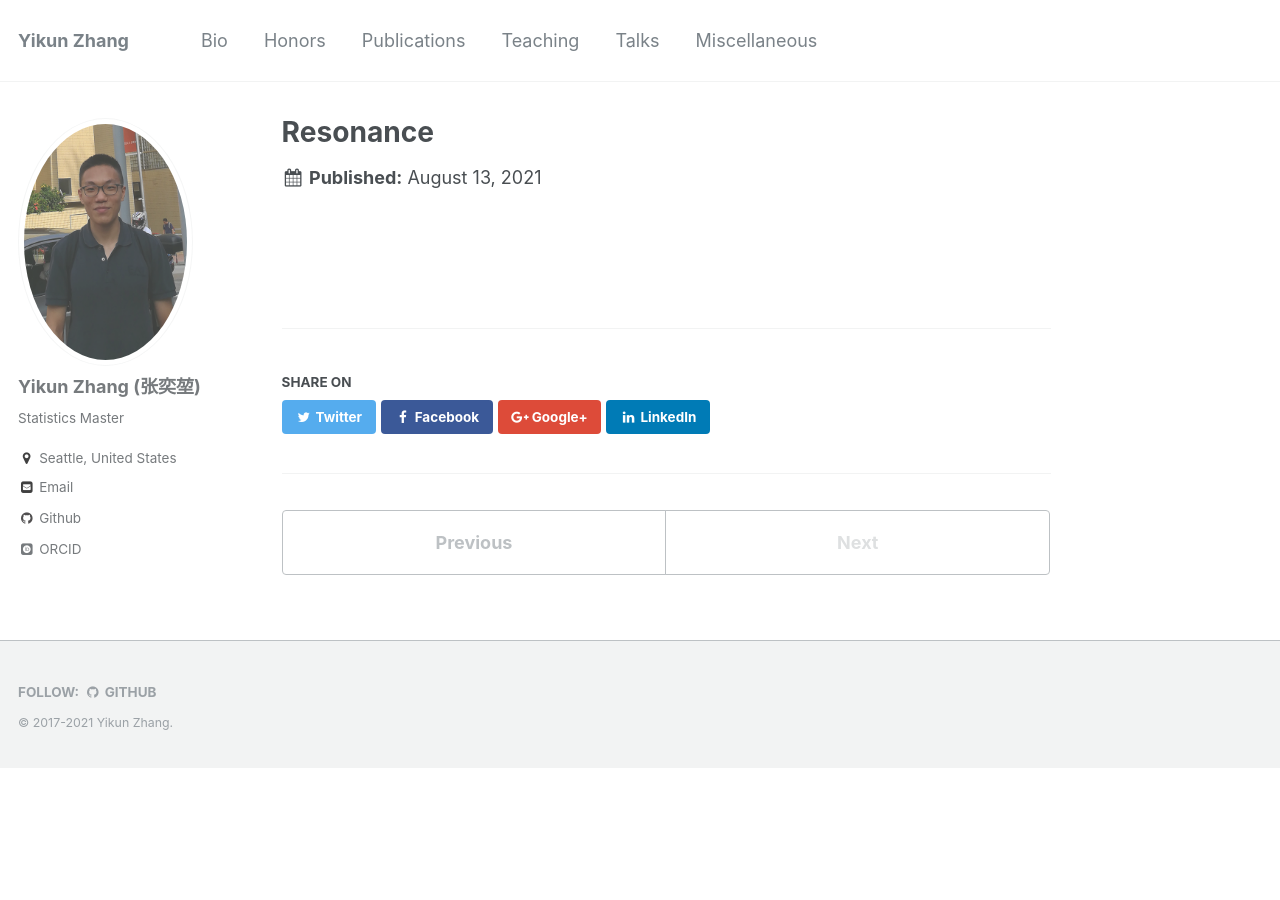
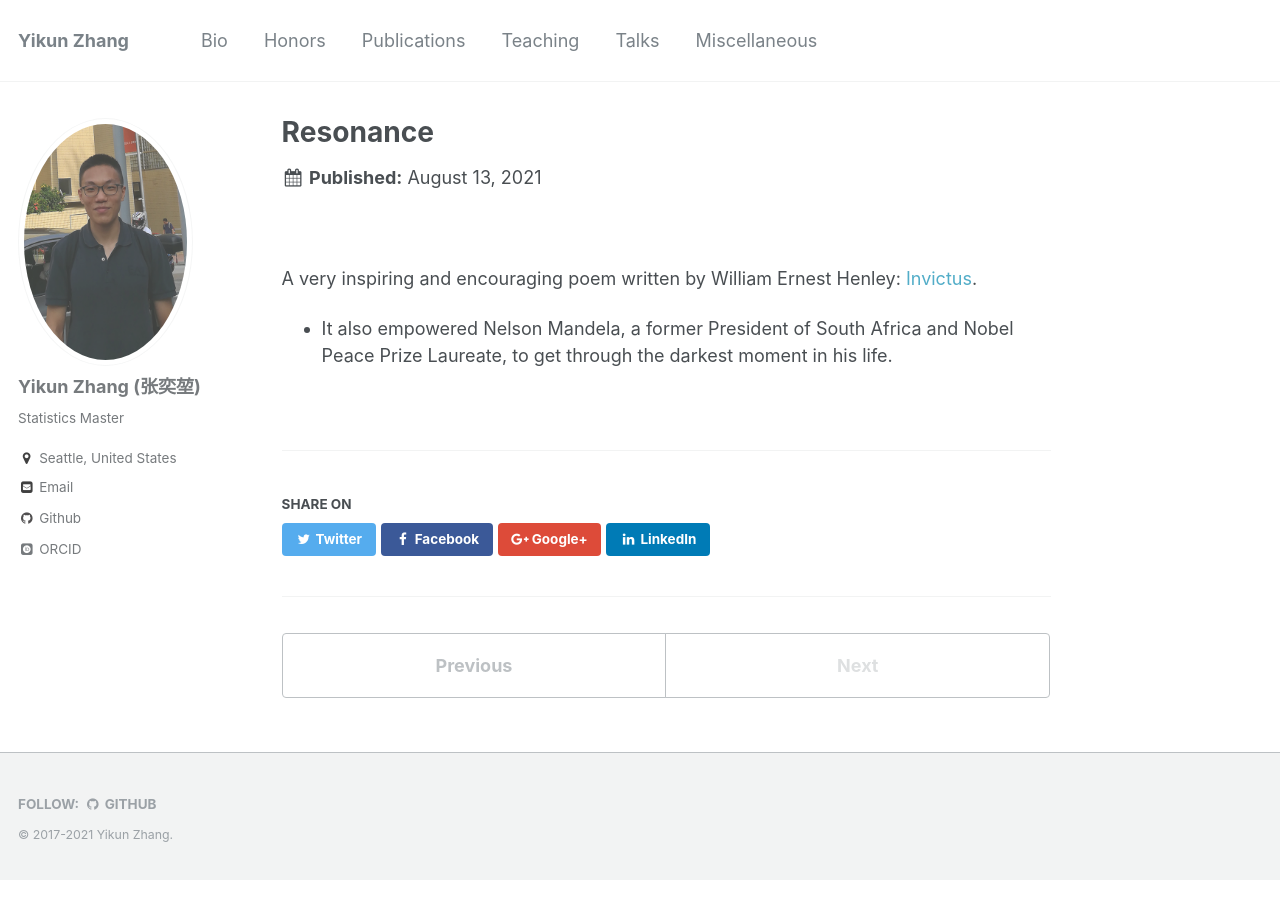
Before and after one commit to zhangyk8/zhangyk8.github.io, a Jekyll site: the page built from _portfolio/portfolio-4.md, in a window 1280 px wide. Built offline with Jekyll 4.4.1, drawn with Linux system fonts in a browser that asks for light colours; some web fonts are replaced.

Commit message:
Update portfolio-4.md

```diff
--- a/_portfolio/portfolio-4.md
+++ b/_portfolio/portfolio-4.md
@@ -5,3 +5,6 @@ collection: portfolio
 permanent link: /portfolio-4/
 ---
 <br/>
+
+A very inspiring and encouraging poem written by William Ernest Henley: [Invictus](https://www.poetryfoundation.org/poems/51642/invictus).
+* It also empowered Nelson Mandela, a former President of South Africa and Nobel Peace Prize Laureate, to get through the darkest moment in his life.
```
